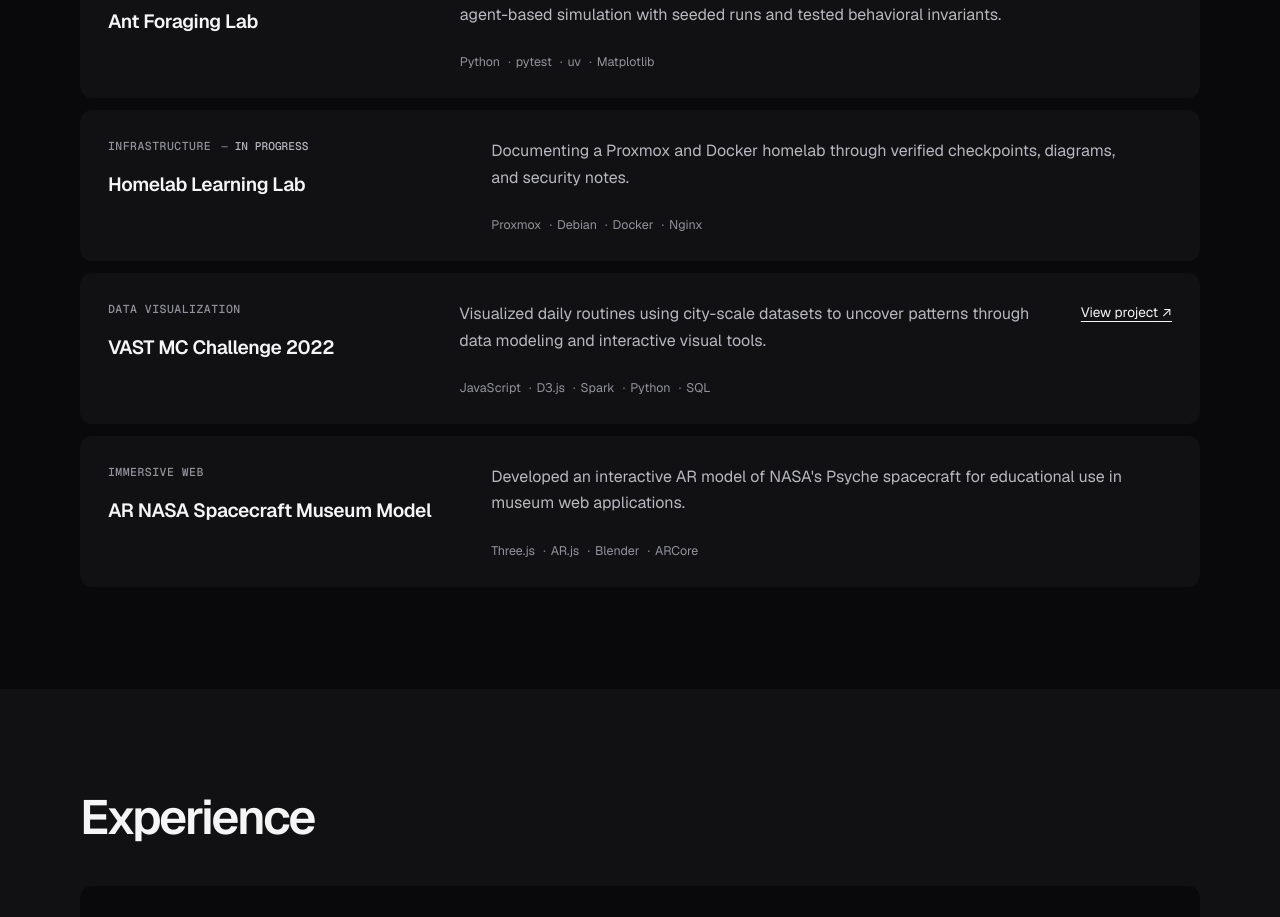
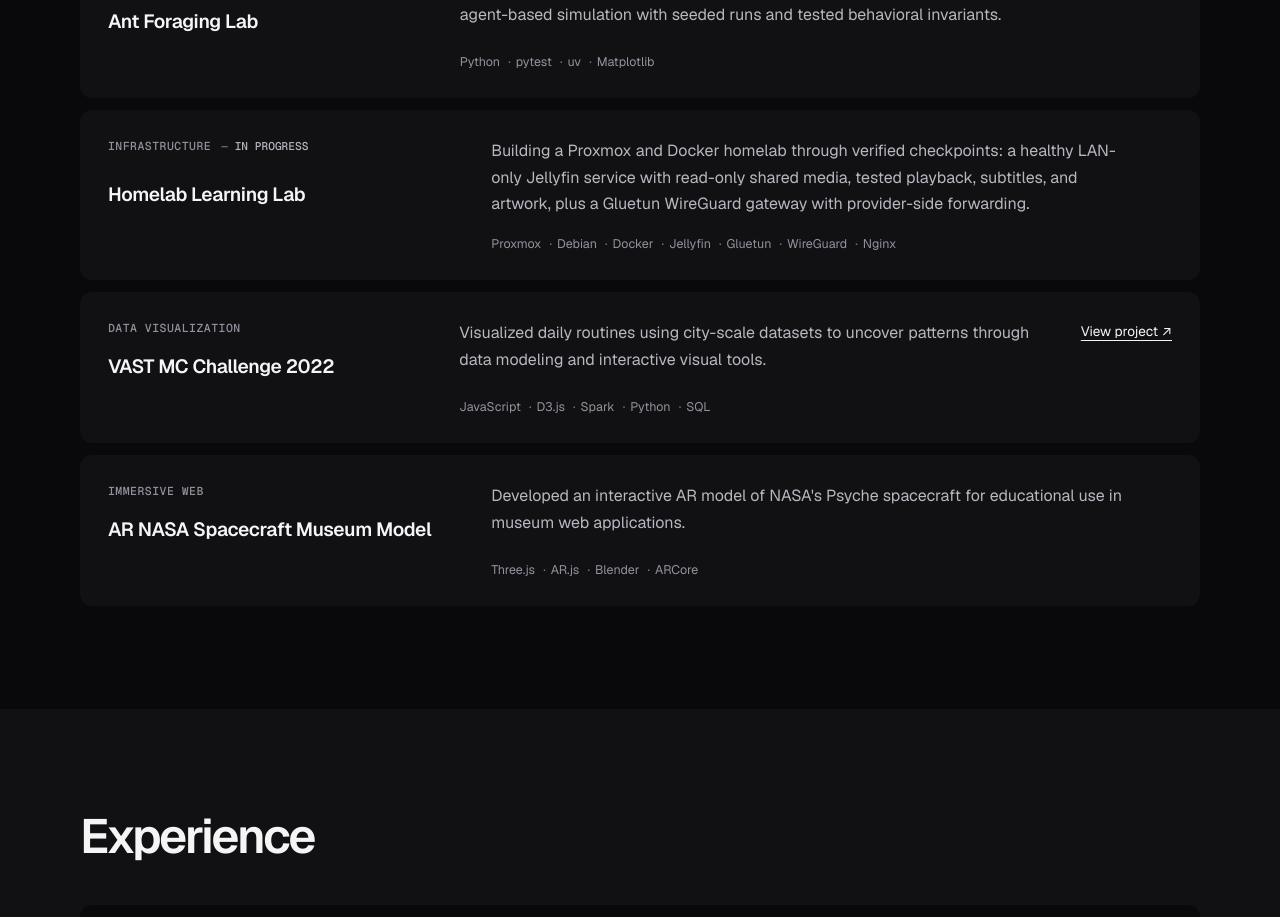
Before and after one commit to lcris689/CrisWebsite, a React (Vite) app: page / in a window 1280 px wide. Shown: the part 1060-1977 px from the top of the page. Built offline with nearby package versions, Linux system fonts and the light colour scheme.

Commit message:
Updated homelab project

```diff
--- a/src/data/portfolio.js
+++ b/src/data/portfolio.js
@@ -32,8 +32,8 @@ export const projects = [
     eyebrow: 'Infrastructure',
     title: 'Homelab Learning Lab',
     status: 'In progress',
-    description: 'Documenting a Proxmox and Docker homelab through verified checkpoints, diagrams, and security notes.',
-    technologies: ['Proxmox', 'Debian', 'Docker', 'Nginx'],
+    description: 'Building a Proxmox and Docker homelab through verified checkpoints: a healthy LAN-only Jellyfin service with read-only shared media, tested playback, subtitles, and artwork, plus a Gluetun WireGuard gateway with provider-side forwarding.',
+    technologies: ['Proxmox', 'Debian', 'Docker', 'Jellyfin', 'Gluetun', 'WireGuard', 'Nginx'],
     links: []
   },
   {
```
Also changed, not shown: 1 other file (tests, documents, lock files or other folders).
